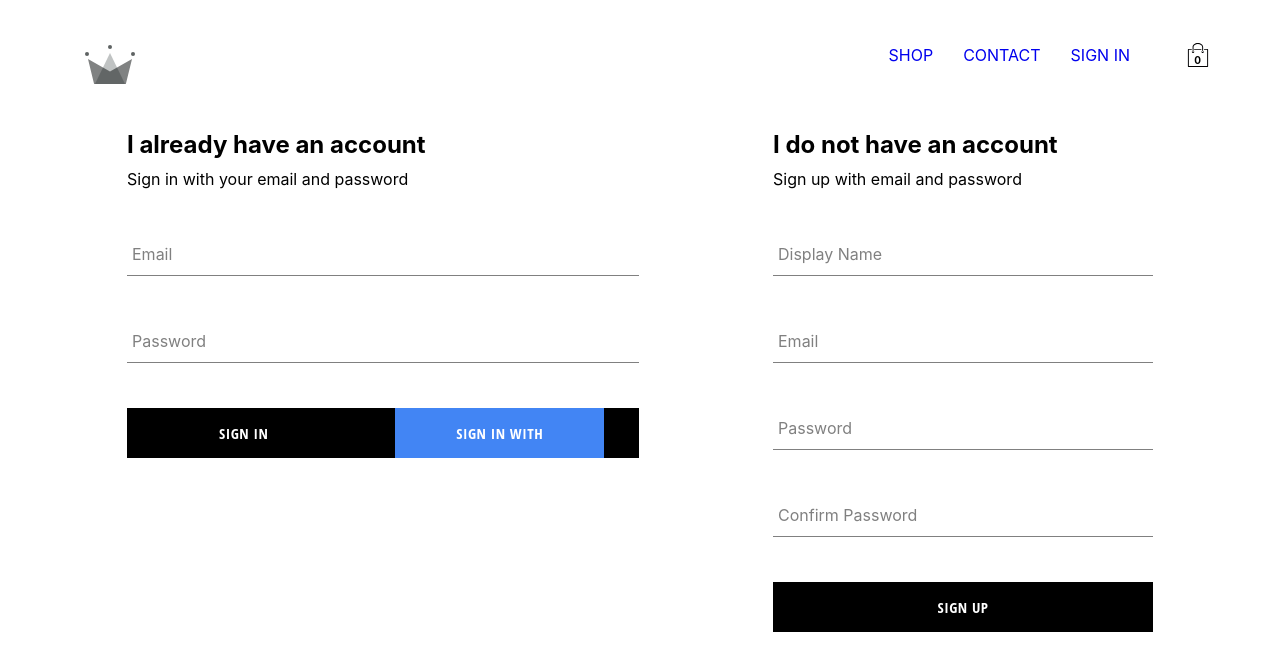
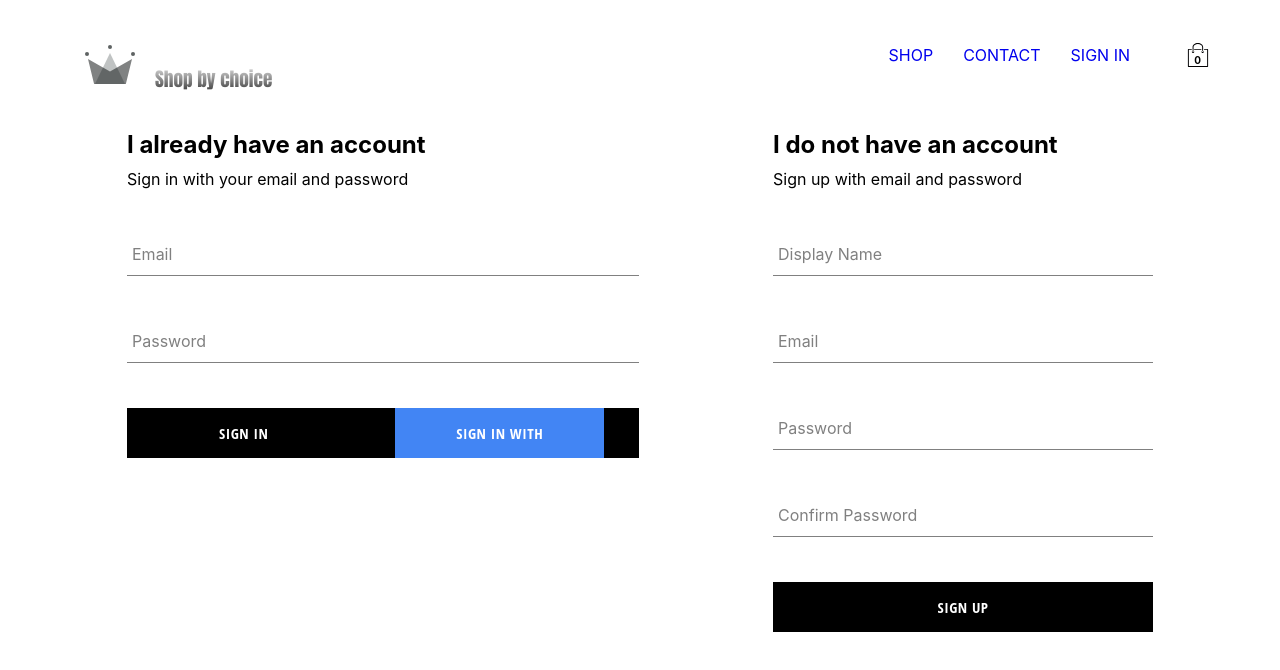
Before and after one commit to abhish002/shop-by-choice, a React (Create React App) app: page /signin in a window 1280 px wide. Shown: the top 670 px of the page. Built offline with nearby package versions, Linux system fonts and the light colour scheme; no server answers.

Commit message:
Added reselct library to create memoised selectors, added a title with styles.

```diff
--- a/package.json
+++ b/package.json
@@ -14,7 +14,8 @@
     "react-router-dom": "^5.1.2",
     "react-scripts": "3.4.0",
     "redux": "^4.0.5",
-    "redux-logger": "^3.0.6"
+    "redux-logger": "^3.0.6",
+    "reselect": "^4.0.0"
   },
   "scripts": {
     "start": "react-scripts start",
--- a/src/components/cart-icon/cart-icon.component.jsx
+++ b/src/components/cart-icon/cart-icon.component.jsx
@@ -5,12 +5,13 @@ import React from 'react';
 import { connect } from 'react-redux';
 
 import { toggleCart } from '../../actions/cart/cart.actions';
+import { selectCartItemsCount } from '../../selectors/cart/cart.selector';
 
-function CartIcon({ toggleCart, cartItems }) {
+function CartIcon({ toggleCart, itemCount }) {
   return (
     <div className='cart-icon' onClick={toggleCart}>
       <ShoppingCartIcon className='shopping-icon' />
-      <span className='item-count'>{cartItems.length}</span>
+      <span className='item-count'>{itemCount}</span>
     </div>
   )
 };
@@ -19,8 +20,8 @@ const mapDispathToProps = dispatch => ({
   toggleCart: () => dispatch(toggleCart())
 });
 
-const mapStateToprops = ({ cart: { cartItems } }) => ({
-  cartItems,
+const mapStateToprops = state => ({
+  itemCount: selectCartItemsCount(state),
 });
 
 export default connect(mapStateToprops, mapDispathToProps)(CartIcon);
--- a/src/components/cart-menu/cart-menu.component.jsx
+++ b/src/components/cart-menu/cart-menu.component.jsx
@@ -1,5 +1,6 @@
 import React from 'react';
 import { connect } from 'react-redux';
+import { selectCartItems } from '../../selectors/cart/cart.selector';
 
 import './cart-menu.styles.scss';
 import CustomButton from '../../components/custom-button/custom-button.component';
@@ -19,8 +20,8 @@ function CartMenu({ cartItems }) {
   )
 }
 
-const mapStateToProps = ({ cart: { cartItems } }) => ({
-  cartItems,
+const mapStateToProps = state => ({
+  cartItems: selectCartItems(state),
 });
 
 export default connect(mapStateToProps)(CartMenu);
--- a/src/components/header/header.component.jsx
+++ b/src/components/header/header.component.jsx
@@ -10,6 +10,8 @@ import { connect } from 'react-redux';
 import CartIcon from '../../components/cart-icon/cart-icon.component';
 import CartMenu from '../../components/cart-menu/cart-menu.component';
 
+import { APPLICATION_TITLE } from '../../constants/application.constants';
+
 const Header = ({ currentUser, hidden }) => {
   console.log(currentUser && currentUser.displayName)
   const signinSignoutLink = currentUser ?
@@ -19,6 +21,7 @@ const Header = ({ currentUser, hidden }) => {
     <div className='header'>
       <Link className='header__logo-container' to='/'>
         <Logo />
+        <span className='header__logo-container__application-title'>{APPLICATION_TITLE}</span>
       </Link>
       <div className='header__options'>
         <Link className='header__options__option' to='/shop'>SHOP</Link>
--- a/src/components/header/header.styles.scss
+++ b/src/components/header/header.styles.scss
@@ -6,9 +6,23 @@
   margin-bottom: 25px;
 
   .header__logo-container {
+    display: flex;
     height: 100%;
-    width: 70px;
+    width: 100px;
     padding: 25px;
+
+    .header__logo-container__application-title {
+      font-family: Impact, Haettenschweiler, 'Arial Narrow Bold', sans-serif;
+      width: max-content;
+      position: absolute;
+      margin: 0px 70px;
+      top: 64px;
+      font-size: 1.2rem;
+      background: -webkit-linear-gradient(#eee, #333);
+      background-clip: text;
+      -webkit-background-clip: text;
+      -webkit-text-fill-color: transparent;
+    }
   }
 
   .header__options {
--- /dev/null
+++ b/src/constants/application.constants.js
@@ -0,0 +1 @@
+export const APPLICATION_TITLE = 'Shop by choice';
--- /dev/null
+++ b/src/selectors/cart/cart.selector.js
@@ -0,0 +1,14 @@
+import { createSelector } from 'reselect';
+
+const selectCart = state => state.cart;
+
+export const selectCartItems = createSelector(
+  [selectCart],
+  cart => cart.cartItems,
+);
+
+export const selectCartItemsCount = createSelector(
+  [selectCartItems],
+  cartItems => cartItems.reduce((itemQuantityAccumulator, cartItem) =>
+    itemQuantityAccumulator + cartItem.quantity, 0),
+);
```
Also changed, not shown: 1 other file (tests, documents, lock files or other folders).
